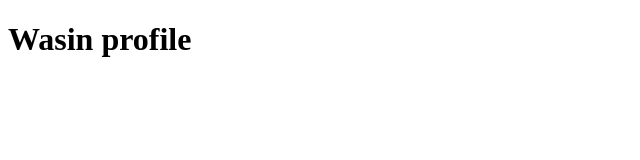
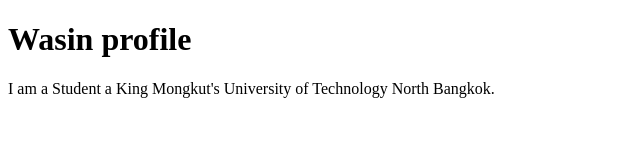
Before and after one commit to wasinbudprom/github-desktop-project-sec1, a plain HTML site: page index.html in a window 1280 px wide. Shown: the whole page, without its empty margins (0-640 px from the left). Drawn offline with Linux system fonts and the light colour scheme.

Commit message:
Add Information

```diff
--- a/index.html
+++ b/index.html
@@ -7,5 +7,6 @@
 </head>
 <body>
     <h1>Wasin profile</h1>
+    <p>I am a Student a King Mongkut's University of Technology North Bangkok.</p>
 </body>
 </html>
```
